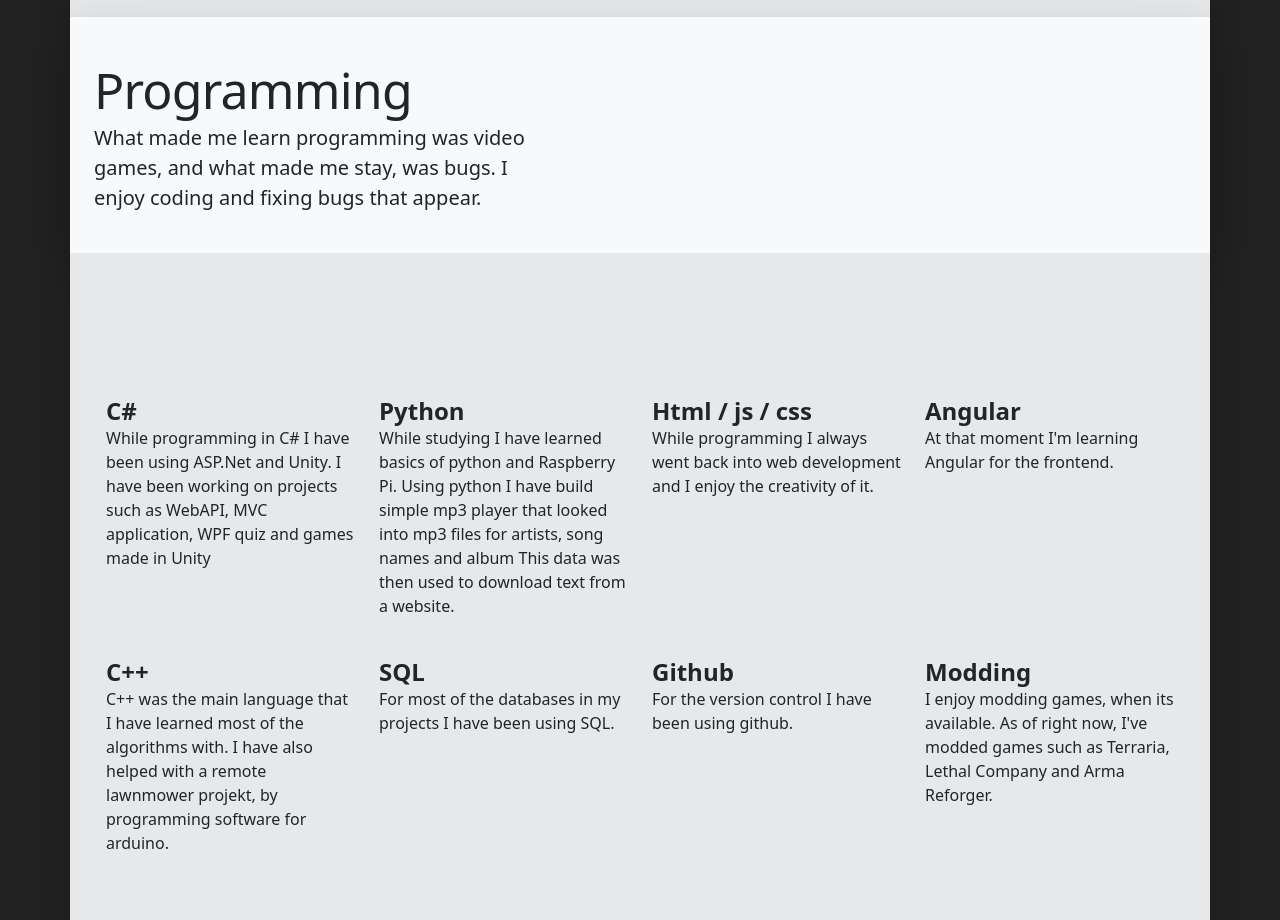
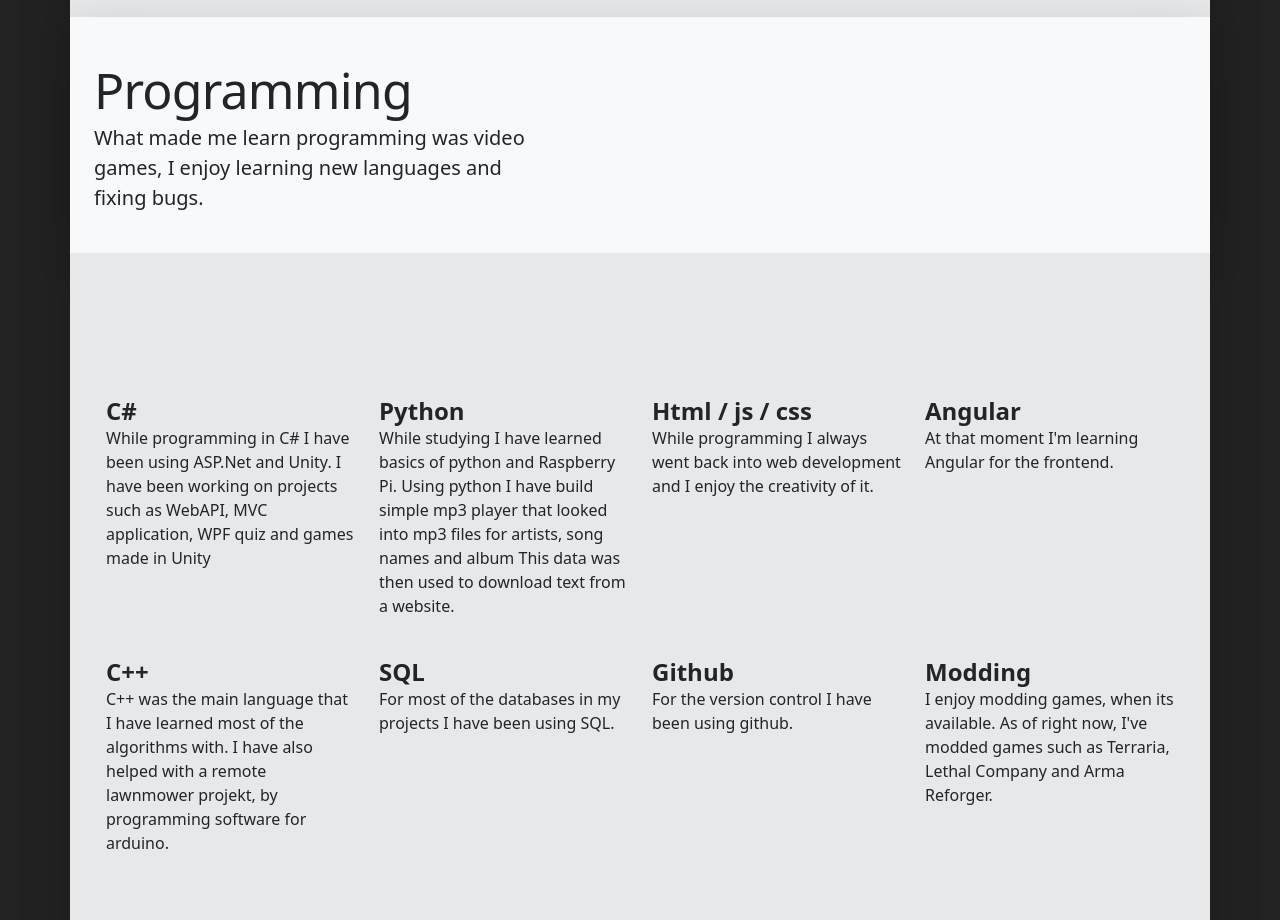
Before and after one commit to SirKOSA/SirKOSA.github.io, a plain HTML site: page index.html in a window 1280 px wide. Shown: the part 1120-2040 px from the top of the page. Drawn offline with nearby package versions, Linux system fonts and the light colour scheme; animation ran at ten frames a second.

Commit message:
Revise programming description for clarity

```diff
--- a/index.html
+++ b/index.html
@@ -82,8 +82,7 @@
                 <div class="bg-light shadow-lg px-4 featurette" id="programming">
                   <div class="col-md-5">
                     <h2 class="featurette-heading mt-0 pt-5">Programming</h2>
-                    <p class="lead">What made me learn programming was video games, and what made me stay, was bugs.
-                       I enjoy coding and fixing bugs that appear.</p>
+                    <p class="lead">What made me learn programming was video games, I enjoy learning new languages and fixing bugs.</p>
                   </div>
                   <div class="col-md-7">
                     <img class="featurette-image img-fluid mx-auto"  alt="" >
```
